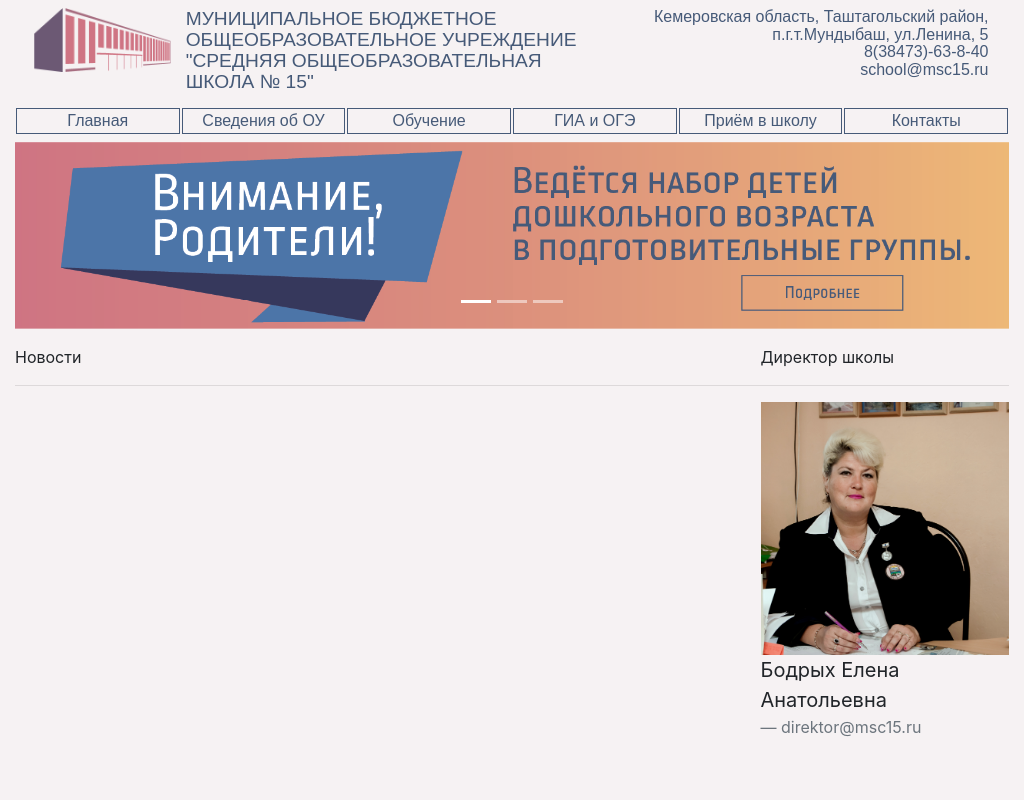
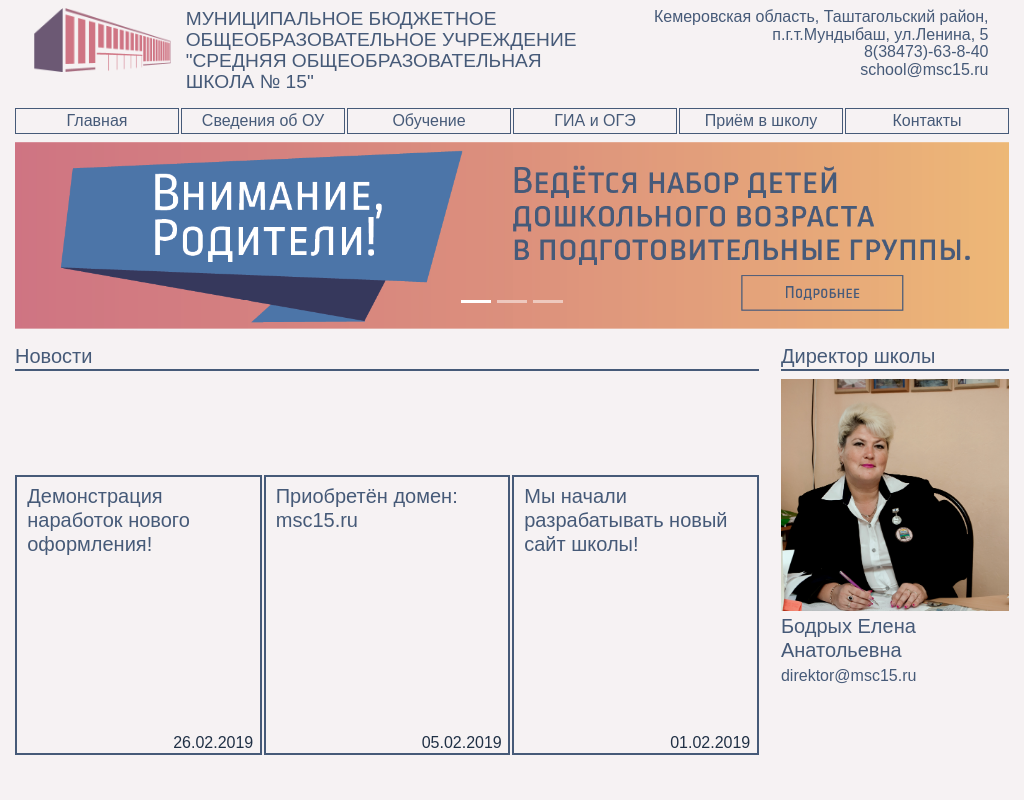
Before and after one commit to deniska69/msc15, a Django app: page / in a window 1024 px wide. Run offline with Django 3.2, Linux system fonts and the light colour scheme; some libraries are stand-ins or nearby versions; some web fonts are replaced.

Commit message:
remade verty

```diff
--- a/msc15/urls.py
+++ b/msc15/urls.py
@@ -15,9 +15,11 @@ Including another URLconf
 """
 from django.contrib import admin
 from django.urls import path
-from django.views.generic import TemplateView
+from . import views
+#from django.views.generic import TemplateView
 
 urlpatterns = [
     path('admin/', admin.site.urls),
-    path('', TemplateView.as_view(template_name="include.html")),
+    #path('', TemplateView.as_view(template_name="include.html")),
+    path('', views.IndexView.as_view()),
 ]
--- /dev/null
+++ b/msc15/views.py
@@ -0,0 +1,4 @@
+from django.views.generic.base import TemplateView
+
+class IndexView(TemplateView):
+    template_name = 'index.html'
--- a/static/css/base.css
+++ b/static/css/base.css
@@ -39,12 +39,43 @@
     margin-left: 1px;
     margin-right: 1px;
   }
+  .news_hr {
+    border: 0.1vw solid #465A78;
+    margin-top: 0;
+    margin-bottom: 1vh;
+  }
+  .text_t {
+    color: #465A78;
+    font-family: 'Ropa Sans Pro', Arial;
+    font-size: 1.25rem;
+    line-height: 1.1;
+  }
+  .text_b {
+    color: #465A78;
+    font-family: 'Ropa Sans Pro', Arial;
+    font-size: 1rem;
+  }
+  .news_last {
+    min-height: 35vh;
+    border-width: 0.3vh;
+    border-style: solid;
+    border-color: #465A78;
+    margin-right: 2px;
+    padding: 1vh 1vw 0 1vw;
+  }
+  .text_d {
+    color: #203045;
+    font-family: 'Ropa Sans Pro', Arial;
+    position: absolute;
+    bottom: 0;
+    right: 1vw;
+  }
 }
 
 @media (min-width: 1200px) {}
 
-  .btn_menu:hover, .btn_menu:active {
-    background-color: #465a78;
-    color: #F6F2F3;
-    text-decoration: none;
-  }
+.btn_menu:hover, .btn_menu:active {
+  background-color: #465a78;
+  color: #F6F2F3;
+  text-decoration: none;
+}
--- a/templates/base.html
+++ b/templates/base.html
@@ -37,7 +37,7 @@
     </div>
 
     <!-- Меню -->
-    <div class="container-fluid" style="margin-top: 2vh;">
+    <div class="container-fluid" style="margin-top: 2vh; padding-right: 14px; padding-left: 14px;">
       <div class="row justify-content-center no-gutters">
         <div class="col btn_menu_col">
           <a href="#" class="btn_menu">Главная</a>
--- a/templates/include.html
+++ /dev/null
@@ -1,54 +0,0 @@
-{% extends 'base.html' %}
-{% load static %}
-{% block content %}
-
-<div class="container-fluid" style="margin-top: 1vh;">
-  <div class="row no-gutters">
-    <div id="banners_sh" class="carousel slide" data-ride="carousel" data-interval="5000">
-      <ol class="carousel-indicators">
-        <li data-target="#banners_sh" data-slide-to="0" class="active"></li>
-        <li data-target="#banners_sh" data-slide-to="1"></li>
-        <li data-target="#banners_sh" data-slide-to="2"></li>
-      </ol>
-      <div class="carousel-inner">
-        <div class="carousel-item active">
-          <img class="d-block w-100" src="{% static "images/index/banners/banner_0.png" %}" alt="First slide">
-        </div>
-        <div class="carousel-item">
-          <img class="d-block w-100" src="{% static "images/index/banners/banner_0.png" %}" alt="Second slide">
-        </div>
-        <div class="carousel-item">
-          <img class="d-block w-100" src="{% static "images/index/banners/banner_0.png" %}" alt="Third slide">
-        </div>
-      </div>
-    </div>
-  </div>
-</div>
-
-<div class="container-fluid" style="margin-top: 2vh;">
-  <div class="row no-gutters">
-    <div class="col-md-9" style="">
-      <text class="news_tb">Новости</text>
-      <hr class="news_hr">
-      <div class="container" style="padding-left: 0; padding-right: 0; margin-left: 0; margin-right: 0; ">
-        <dir class="row" style="padding-left: 0; margin: inherit; width: inherit;">
-          <div class="col-md-4 news_il"></div>
-          <div class="col-md-4 news_il"></div>
-          <div class="col-md-4 news_il"></div>
-        </dir>
-      </div>
-    </div>
-    <div class="col-md-3" style="">
-      <text class="news_tb">Директор школы</text>
-      <hr class="news_hr">
-      <img src="{% static "images/index/direktor.jpg" %}" class="img-fluid">
-
-      <blockquote class="blockquote dir_sign">
-        <p class="mb-0">Бодрых Елена Анатольевна</p>
-        <footer class="blockquote-footer">direktor@msc15.ru</footer>
-      </blockquote>
-    </div>
-  </div>
-</div>
-
-{% endblock content %}
--- /dev/null
+++ b/templates/index.html
@@ -0,0 +1,107 @@
+{% extends 'base.html' %}
+{% load static %}
+{% block content %}
+
+<div class="container-fluid" style="margin-top: 1vh;">
+  <div id="banners_sh" class="carousel slide" data-ride="carousel" data-interval="5000">
+    <ol class="carousel-indicators">
+      <li data-target="#banners_sh" data-slide-to="0" class="active"></li>
+      <li data-target="#banners_sh" data-slide-to="1"></li>
+      <li data-target="#banners_sh" data-slide-to="2"></li>
+    </ol>
+    <div class="carousel-inner">
+      <div class="carousel-item active">
+        <img class="d-block w-100" src="{% static "images/index/banners/banner_0.png" %}" alt="First slide">
+      </div>
+      <div class="carousel-item">
+        <img class="d-block w-100" src="{% static "images/index/banners/banner_0.png" %}" alt="Second slide">
+      </div>
+      <div class="carousel-item">
+        <img class="d-block w-100" src="{% static "images/index/banners/banner_0.png" %}" alt="Third slide">
+      </div>
+    </div>
+  </div>
+</div>
+
+<div class="container-fluid" style="margin-top: 2vh;">
+  <div class="row no-gutters">
+    <div class="col-lg-9">
+      <text class="text_t">Новости</text>
+      <hr class="news_hr" style="margin-right: 2px;">
+
+      <div class="container-fluid" style="padding: 0;">
+        <div class="row justify-content-center no-gutters">
+          {% for post in post_ls %}
+            <div class="col-lg-4">
+              <div class="news_last">
+                <text class="text_t">{{ post.title }}</text><br>
+                <text class="text_d">{{ post.date_cr }}</text>
+              </div>
+            </div>
+          {% endfor %}
+        </div>
+      </div>
+
+      <br>
+      <br>
+      <br>
+      <br>
+      <div class="container-fluid" style="padding: 0;">
+        <div class="row justify-content-center no-gutters">
+          <div class="col-lg-4">
+            <div class="news_last">
+              <text class="text_t">Демонстрация наработок нового оформления!</text><br>
+              <text class="text_d">26.02.2019</text>
+            </div>
+          </div>
+          <div class="col-lg-4">
+            <div class="news_last">
+              <text class="text_t">Приобретён домен:
+              msc15.ru</text><br>
+              <text class="text_d">05.02.2019</text>
+            </div>
+          </div>
+          <div class="col-lg-4">
+            <div class="news_last">
+              <text class="text_t">Мы начали разрабатывать новый сайт школы!</text><br>
+              <text class="text_d">01.02.2019</text>
+            </div>
+          </div>
+        </div>
+      </div>
+
+    </div>
+    <div class="col-lg-3" style="padding-left: 2vw;">
+      <text class="text_t">Директор школы</text>
+      <hr class="news_hr">
+      <img src="{% static "images/index/direktor.jpg" %}" class="img-fluid" style="margin-bottom: 0.5vh;">
+      <text class="text_t">
+        Бодрых Елена Анатольевна
+      </text>
+      <text class="text_b">
+        direktor@msc15.ru
+      </text>
+    </div>
+  </div>
+</div>
+
+<div class="container-fluid" style="margin-top: 2vh;">
+  <div class="row no-gutters">
+    <div class="col-md-9" style="">
+
+      <div class="container" style="padding-left: 0; padding-right: 0; margin-left: 0; margin-right: 0; ">
+        <dir class="row" style="padding-left: 0; margin: inherit; width: inherit;">
+          <div class="col-md-4 news_il"></div>
+          <div class="col-md-4 news_il"></div>
+          <div class="col-md-4 news_il"></div>
+        </dir>
+      </div>
+    </div>
+    <div class="col-md-3" style="">
+
+
+    </div>
+  </div>
+</div>
+
+{% endblock content %}
```
Also changed, not shown: static/css/base0.css (+0 -32 lines).
